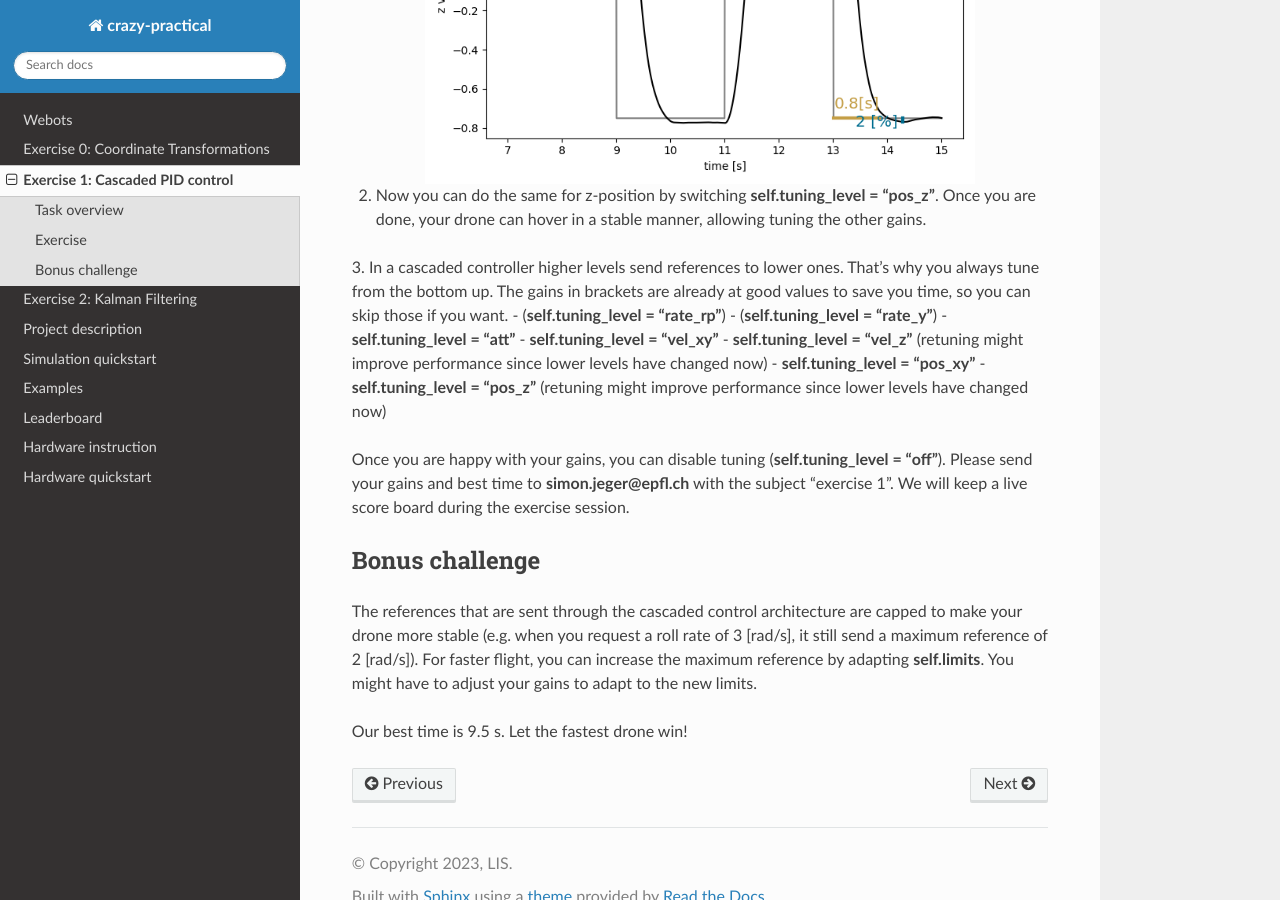
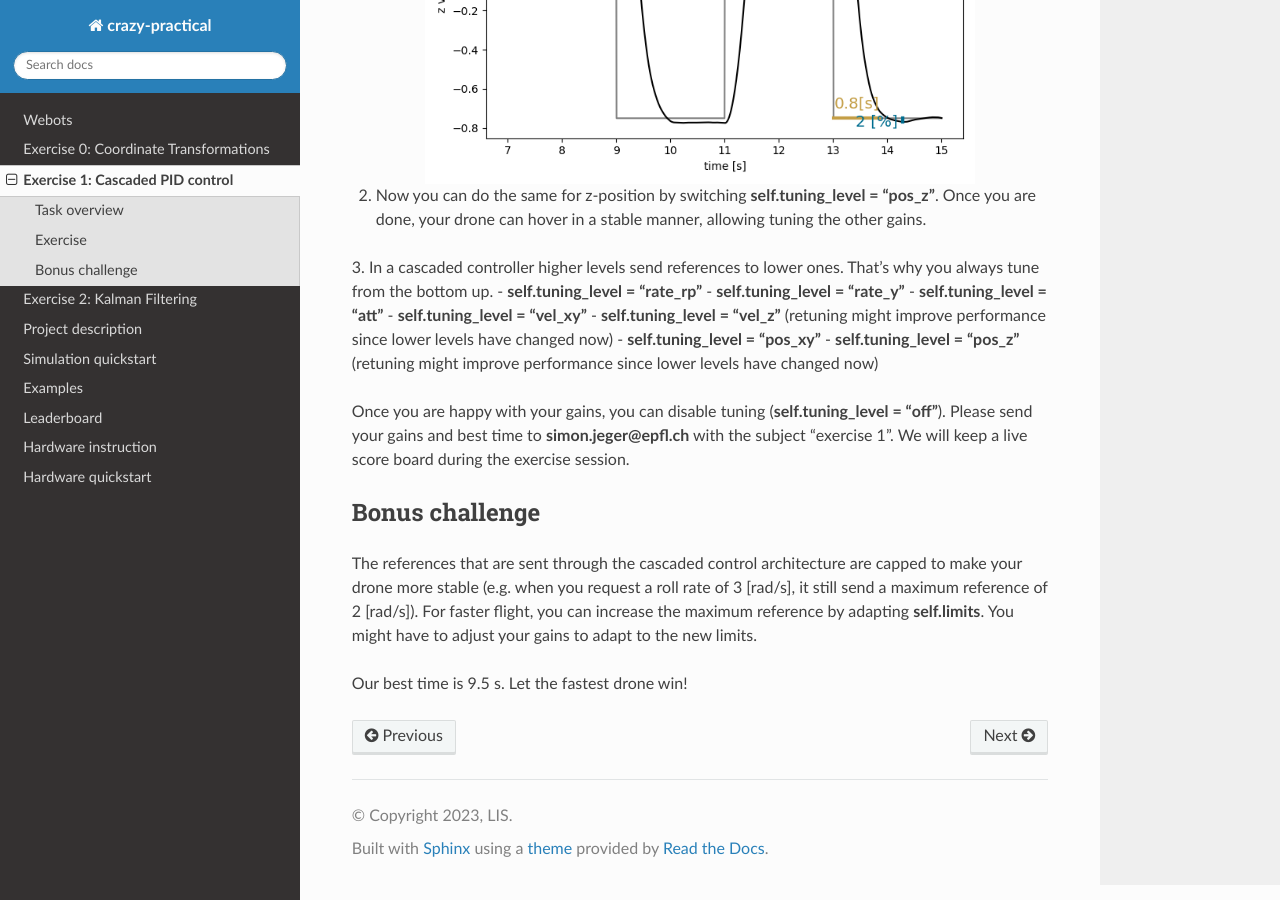
Before and after one commit to Ben-Jarvis/TEMP-crazy-tutorials-2024, a Sphinx documentation site: the page built from docs/exercise_1/exercise_1_description.rst, in a window 1280 px wide and 900 px high, scrolled down 3185 px. Built offline with Sphinx 7.4.7 and the Read the Docs theme 2.0.0, drawn with Linux system fonts in a browser that asks for light colours.

Commit message:
Changes details in exercise 1

```diff
--- a/docs/exercise_1/exercise_1_description.rst
+++ b/docs/exercise_1/exercise_1_description.rst
@@ -59,9 +59,9 @@ This should lead you to similar performance:
   :align: center
 
 2. Now you can do the same for z-position by switching **self.tuning_level = "pos_z"**. Once you are done, your drone can hover in a stable manner, allowing tuning the other gains.
-3. In a cascaded controller higher levels send references to lower ones. That's why you always tune from the bottom up. The gains in brackets are already at good values to save you time, so you can skip those if you want.
-- (**self.tuning_level = "rate_rp"**)
-- (**self.tuning_level = "rate_y"**)
+3. In a cascaded controller higher levels send references to lower ones. That's why you always tune from the bottom up.
+- **self.tuning_level = "rate_rp"**
+- **self.tuning_level = "rate_y"**
 - **self.tuning_level = "att"**
 - **self.tuning_level = "vel_xy"**
 - **self.tuning_level = "vel_z"** (retuning might improve performance since lower levels have changed now)
```
Also changed, not shown: 1 other file.
